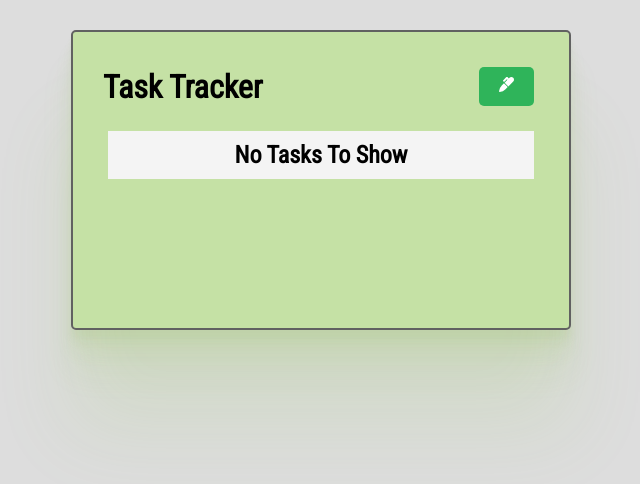
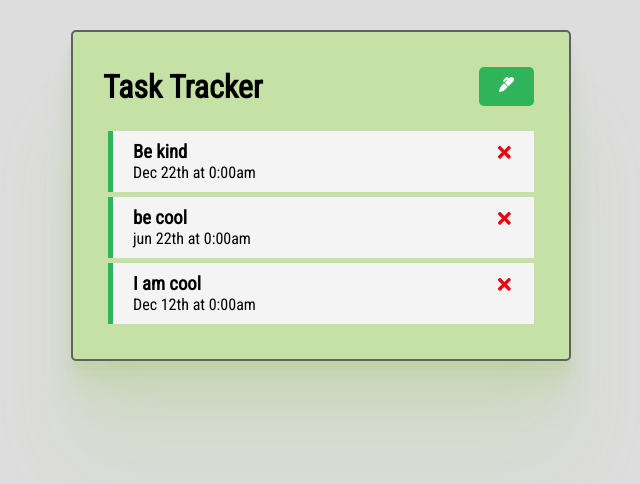
Before and after one commit to thbob2/react-task-tracker, a React (Create React App) app: page / in a window 1280 px wide. Shown: the top 484 px of the page, without its empty margins (319-959 px from the left). Built offline with nearby package versions, Linux system fonts and the light colour scheme; data requests are answered from the project's data file.

Commit message:
server workin

```diff
--- a/package.json
+++ b/package.json
@@ -18,7 +18,7 @@
     "build": "react-scripts build",
     "test": "react-scripts test",
     "eject": "react-scripts eject",
-    "server":  "json-server --watch db.json --port 5000"
+    "server": "json-server --watch db.json --port 5000"
   },
   "eslintConfig": {
     "extends": [
--- a/src/App.js
+++ b/src/App.js
@@ -9,10 +9,30 @@ function App() {
 
   const[tasks,setTasks] = useState([])
   useEffect(()=>{
-    const fetchTasks = async () =>{
-      const response = await fetch('http://localhost:5000/tasks')
+
+    const getTasks = async () => {
+      const tasksFromServer = await fetchTasks()
+      setTasks(tasksFromServer)
     }
-  })
+
+    getTasks()
+ }, [])
+
+
+/**
+ * !! fetech tasks
+ * */
+
+const fetchTasks = async () =>{
+  const res = await fetch('http://localhost:5000/tasks')
+  const data = await res.json()
+
+  console.log(data)
+
+  return data
+}
+
+
 /**
  * ? add Task
  */
--- a/src/components/Button.js
+++ b/src/components/Button.js
@@ -17,7 +17,7 @@ Button.defaultProps = {
     color: '#444857'
 }
 Button.propTypes = {
-    text: PropTypes.string,
+
     color: PropTypes.string,
     onClick: PropTypes.func
 }
```
Also changed, not shown: 1 other file (tests, documents, lock files or other folders).
